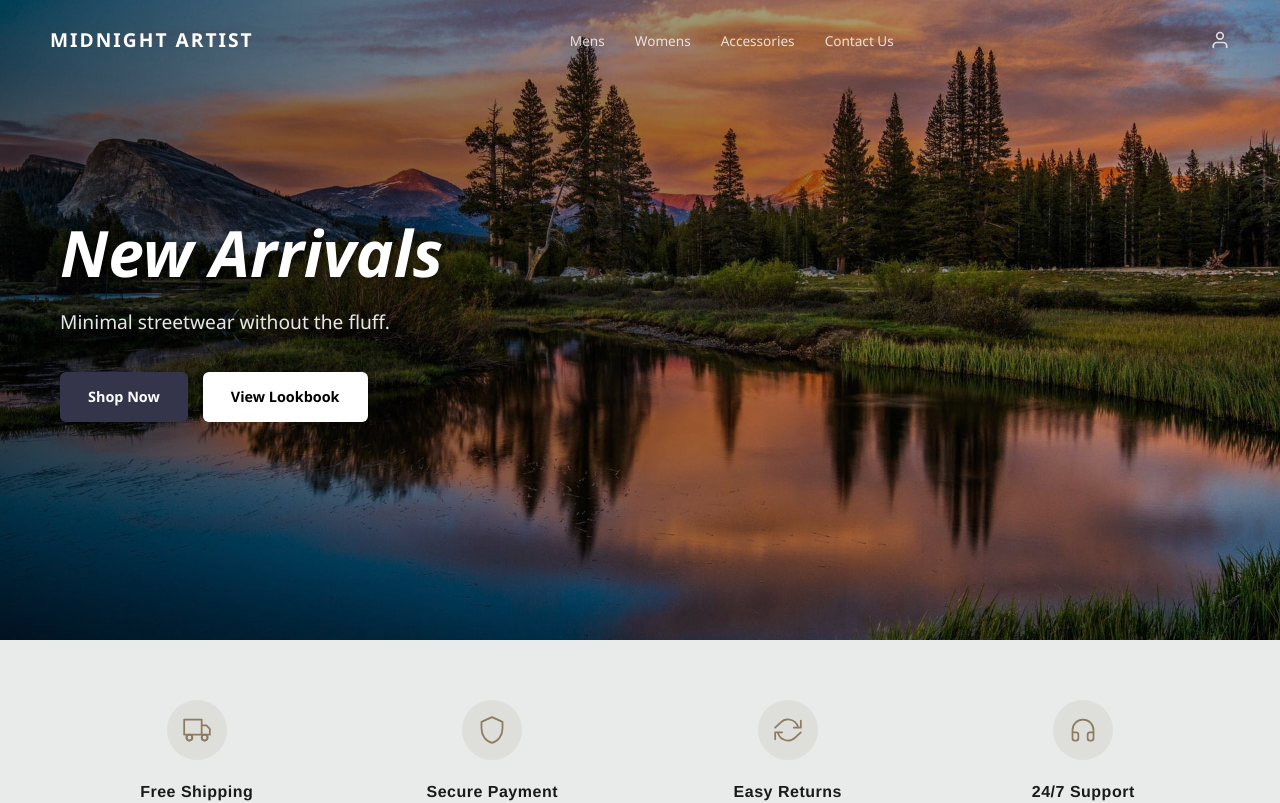
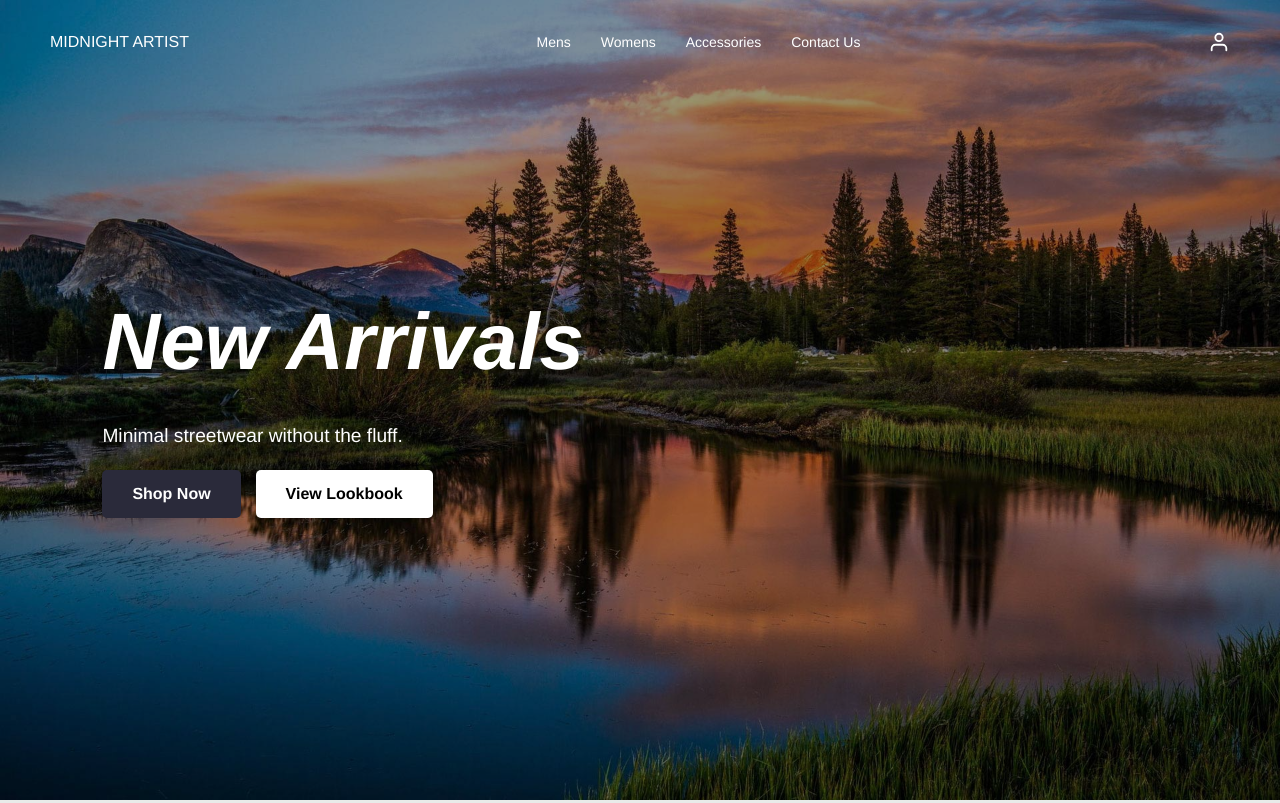
Before and after one commit to Bebraga12/projeto-EUA-angular, an Angular app: page /home in a window 1280 px wide. Shown: the top 803 px of the page. Built offline with nearby package versions, Linux system fonts and the light colour scheme.

Commit message:
slide funcionando

```diff
--- a/src/app/components/layout/menu-component/menu-component.html
+++ b/src/app/components/layout/menu-component/menu-component.html
@@ -1,16 +1,4 @@
 <div class="menu-container">
-  <nav class="navbar">
-    <div class="nav-brand">MIDNIGHT ARTIST</div>
-    <ul class="nav-links">
-      <li><a href="#">Mens</a></li>
-      <li><a href="#">Womens</a></li>
-      <li><a href="#">Accessories</a></li>
-      <li><a href="#">Contact Us</a></li>
-    </ul>
-    <div class="nav-icon">
-      <svg xmlns="http://www.w3.org/2000/svg" width="20" height="20" viewBox="0 0 24 24" fill="none" stroke="currentColor" stroke-width="2" stroke-linecap="round" stroke-linejoin="round"><path d="M20 21v-2a4 4 0 0 0-4-4H8a4 4 0 0 0-4 4v2"></path><circle cx="12" cy="7" r="4"></circle></svg>
-    </div>
-  </nav>
 
   <div class="slider-background">
     <div
@@ -22,12 +10,31 @@
     <div class="overlay"></div>
   </div>
 
+  <nav class="navbar">
+    <div class="nav-brand">MIDNIGHT ARTIST</div>
+    <ul class="nav-links">
+      <li><a href="#">Mens</a></li>
+      <li><a href="#">Womens</a></li>
+      <li><a href="#">Accessories</a></li>
+      <li><a href="#">Contact Us</a></li>
+    </ul>
+    <div class="nav-icon">
+      <svg xmlns="http://www.w3.org/2000/svg" width="22" height="22" viewBox="0 0 24 24" fill="none" stroke="currentColor" stroke-width="2" stroke-linecap="round" stroke-linejoin="round">
+        <path d="M20 21v-2a4 4 0 0 0-4-4H8a4 4 0 0 0-4 4v2"></path>
+        <circle cx="12" cy="7" r="4"></circle>
+      </svg>
+    </div>
+  </nav>
+
   <div class="hero-content">
-    <h1>New Arrivals</h1>
-    <p>Minimal streetwear without the fluff.</p>
+    <div class="text-animate-wrapper">
+      <h1 class="title">{{ slides[currentSlideIndex].title || 'New Arrivals' }}</h1>
+      <p class="subtitle">{{ slides[currentSlideIndex].sub || 'Minimal streetwear without the fluff.' }}</p>
+    </div>
     <div class="cta-buttons">
       <button class="btn btn-primary">Shop Now</button>
       <button class="btn btn-outline">View Lookbook</button>
     </div>
   </div>
+
 </div>
--- a/src/app/components/layout/menu-component/menu-component.scss
+++ b/src/app/components/layout/menu-component/menu-component.scss
@@ -1,186 +1,87 @@
-// Variáveis de Estilo
-$font-main: 'Segoe UI', Roboto, Helvetica, Arial, sans-serif;
-$nav-height: 80px;
-
 .menu-container {
   position: relative;
   width: 100%;
-  height: 80vh; // Altura do header conforme o exemplo
+  height: 100vh;
   background-color: #000;
   overflow: hidden;
-  font-family: $font-main;
 }
 
-/* --- BARRA DE NAVEGAÇÃO --- */
-.navbar {
-  position: absolute;
-  top: 0;
-  left: 0;
-  width: 100%;
-  height: $nav-height;
-  display: flex;
-  justify-content: space-between;
-  align-items: center;
-  padding: 0 50px;
-  z-index: 100; // Garante que o menu fique acima das imagens
-  box-sizing: border-box;
-  color: #fff;
-
-  .nav-brand {
-    font-size: 1.2rem;
-    font-weight: 800;
-    letter-spacing: 2px;
-    text-transform: uppercase;
-  }
-
-  .nav-links {
-    display: flex;
-    list-style: none;
-    gap: 30px;
-    margin: 0;
-    padding: 0;
-
-    li a {
-      text-decoration: none;
-      color: rgba(255, 255, 255, 0.8);
-      font-size: 0.85rem;
-      font-weight: 500;
-      transition: color 0.3s ease;
-
-      &:hover {
-        color: #fff;
-      }
-    }
-  }
-
-  .nav-icon {
-    cursor: pointer;
-    display: flex;
-    align-items: center;
-    opacity: 0.8;
-    &:hover { opacity: 1; }
-  }
-}
-
-/* --- LÓGICA DO SLIDER (FUNDOS) --- */
+/* Fundo: z-index baixo */
 .slider-background {
   position: absolute;
-  top: 0;
-  left: 0;
-  width: 100%;
-  height: 100%;
-  z-index: 1;
+  inset: 0;
+  z-index: 1; // Fica no fundo
 
   .slide {
-    position: absolute; // Faz todas as imagens ocuparem o mesmo espaço (empilhadas)
-    top: 0;
-    left: 0;
-    width: 100%;
-    height: 100%;
+    position: absolute;
+    inset: 0;
     background-size: cover;
     background-position: center;
-    background-repeat: no-repeat;
+    opacity: 0;
+    transform: scale(1.1);
+    transition: opacity 1.5s cubic-bezier(0.4, 0, 0.2, 1), transform 6s linear;
 
-    // Esconde a imagem por padrão
-    opacity: 0;
-    visibility: hidden;
-    transition: opacity 1.5s ease-in-out; // Transição suave de fade
-
-    // Exibe apenas a imagem que recebe a classe active do Angular
     &.active {
       opacity: 1;
-      visibility: visible;
+      transform: scale(1);
       z-index: 2;
     }
   }
 
-  // Camada escura para dar leitura ao texto
   .overlay {
     position: absolute;
-    top: 0;
-    left: 0;
-    width: 100%;
-    height: 100%;
-    background: linear-gradient(
-      to right,
-      rgba(0, 0, 0, 0.6) 0%,
-      rgba(0, 0, 0, 0.2) 100%
-    );
-    z-index: 5;
+    inset: 0;
+    background: rgba(0, 0, 0, 0.4);
+    z-index: 5; // Acima das imagens, mas abaixo do texto
   }
 }
 
-/* --- CONTEÚDO HERO (TEXTOS E BOTÕES) --- */
+/* Navbar: z-index alto */
+.navbar {
+  position: absolute;
+  top: 0;
+  width: 100%;
+  padding: 30px 50px;
+  display: flex;
+  justify-content: space-between;
+  align-items: center;
+  z-index: 100; // Garante visibilidade
+  box-sizing: border-box;
+  color: white;
+
+  .nav-links {
+    display: flex;
+    gap: 30px;
+    list-style: none;
+    a { color: white; text-decoration: none; font-size: 14px; }
+  }
+}
+
+/* Conteúdo: z-index alto */
 .hero-content {
   position: relative;
+  z-index: 100; // Garante visibilidade acima do fundo
   height: 100%;
   display: flex;
   flex-direction: column;
   justify-content: center;
-  padding-left: 60px;
-  z-index: 10; // Fica à frente do overlay e das imagens
-  color: #fff;
+  padding: 0 8%;
+  color: white;
 
-  h1 {
-    font-size: 4rem;
-    font-weight: 700;
-    font-style: italic;
-    margin: 0;
-    line-height: 1.1;
-    text-shadow: 2px 2px 10px rgba(0,0,0,0.5);
-  }
-
-  p {
-    font-size: 1.2rem;
-    margin: 20px 0 35px 0;
-    color: rgba(255, 255, 255, 0.9);
-    max-width: 400px;
-  }
+  h1 { font-size: 5rem; font-weight: 900; margin: 0; font-style: italic; }
+  p { font-size: 1.2rem; margin: 20px 0; }
 
   .cta-buttons {
     display: flex;
     gap: 15px;
-
     .btn {
-      padding: 14px 28px;
-      border-radius: 6px;
-      font-size: 0.9rem;
-      font-weight: 600;
+      padding: 12px 30px;
+      border-radius: 5px;
+      border: none;
+      font-weight: bold;
       cursor: pointer;
-      border: none;
-      transition: all 0.3s ease;
-
-      &-primary {
-        background-color: #34344a; // Tom escuro do exemplo
-        color: #fff;
-        &:hover {
-          background-color: #454560;
-          transform: translateY(-2px);
-        }
-      }
-
-      &-outline {
-        background-color: #fff;
-        color: #000;
-        &:hover {
-          background-color: #f0f0f0;
-          transform: translateY(-2px);
-        }
-      }
+      &-primary { background: #2a2a3a; color: white; }
+      &-outline { background: white; color: black; }
     }
   }
 }
-
-/* --- RESPONSIVIDADE --- */
-@media (max-width: 768px) {
-  .navbar {
-    padding: 0 20px;
-    .nav-links { display: none; }
-  }
-
-  .hero-content {
-    padding-left: 30px;
-    h1 { font-size: 2.5rem; }
-    p { font-size: 1rem; }
-  }
-}
--- a/src/app/components/layout/menu-component/menu-component.ts
+++ b/src/app/components/layout/menu-component/menu-component.ts
@@ -1,5 +1,5 @@
-import { CommonModule } from '@angular/common';
-import { Component, OnInit, OnDestroy } from '@angular/core';
+import { CommonModule, isPlatformBrowser } from '@angular/common';
+import { Component, OnInit, OnDestroy, NgZone, ChangeDetectorRef, Inject, PLATFORM_ID } from '@angular/core';
 
 @Component({
   selector: 'app-menu-component',
@@ -9,35 +9,39 @@ import { Component, OnInit, OnDestroy } from '@angular/core';
   styleUrls: ['./menu-component.scss']
 })
 export class MenuComponent implements OnInit, OnDestroy {
-
-
   slides = [
-    { url: 'assets/banner/teste2.jpg', alt: 'Slide 1' },
-    { url: 'assets/banner/fundoHeader.png', alt: 'Slide 2' },
-    { url: 'assets/banner/teste.jpg', alt: 'Slide 3' }
+    { url: 'assets/banner/teste2.jpg', title: 'New Arrivals', sub: 'Minimal streetwear without the fluff.' },
+    { url: 'assets/banner/fundoHeader.png', title: 'Midnight Edition', sub: 'Exclusive drop available now.' },
+    { url: 'assets/banner/teste.jpg', title: 'Winter Collection', sub: 'Designed for the elements.' }
   ];
 
   currentSlideIndex = 0;
   intervalId: any;
 
+  constructor(
+    private ngZone: NgZone,
+    private cdr: ChangeDetectorRef,
+    @Inject(PLATFORM_ID) private platformId: Object
+  ) {}
+
   ngOnInit(): void {
-    this.startSlider();
+    if (isPlatformBrowser(this.platformId)) {
+      this.startSlider();
+    }
   }
 
   ngOnDestroy(): void {
-    if (this.intervalId) {
-      clearInterval(this.intervalId);
-    }
+    if (this.intervalId) clearInterval(this.intervalId);
   }
 
   startSlider() {
-    this.intervalId = setInterval(() => {
-      this.nextSlide();
-    }, 5000);
-  }
-
-  nextSlide() {
-    this.currentSlideIndex = (this.currentSlideIndex + 1) % this.slides.length;
-    console.log('Slide atual:', this.currentSlideIndex, 'URL:', this.slides[this.currentSlideIndex].url);
+    this.ngZone.runOutsideAngular(() => {
+      this.intervalId = setInterval(() => {
+        this.ngZone.run(() => {
+          this.currentSlideIndex = (this.currentSlideIndex + 1) % this.slides.length;
+          this.cdr.markForCheck();
+        });
+      }, 8000);
+    });
   }
 }
```
